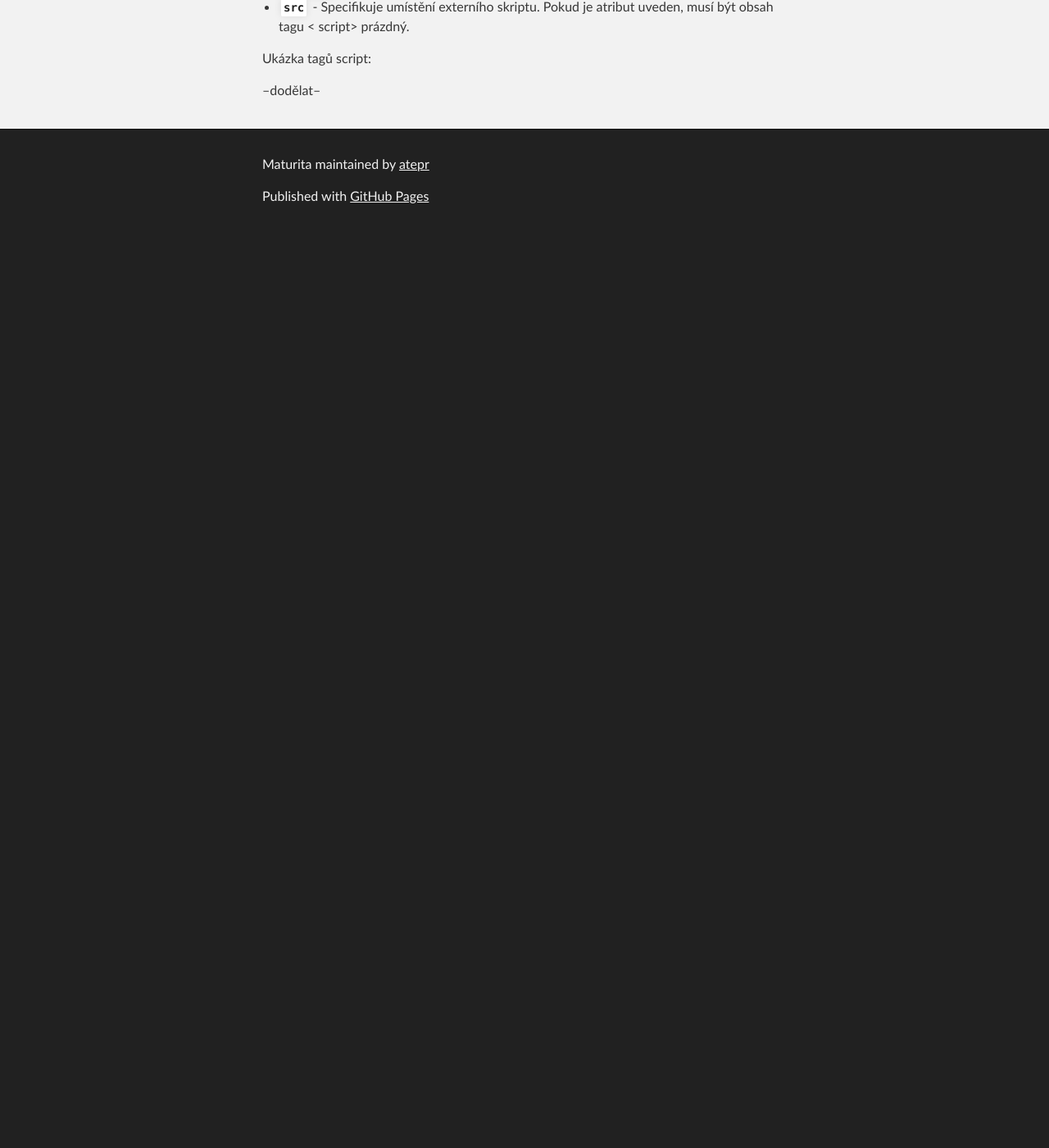
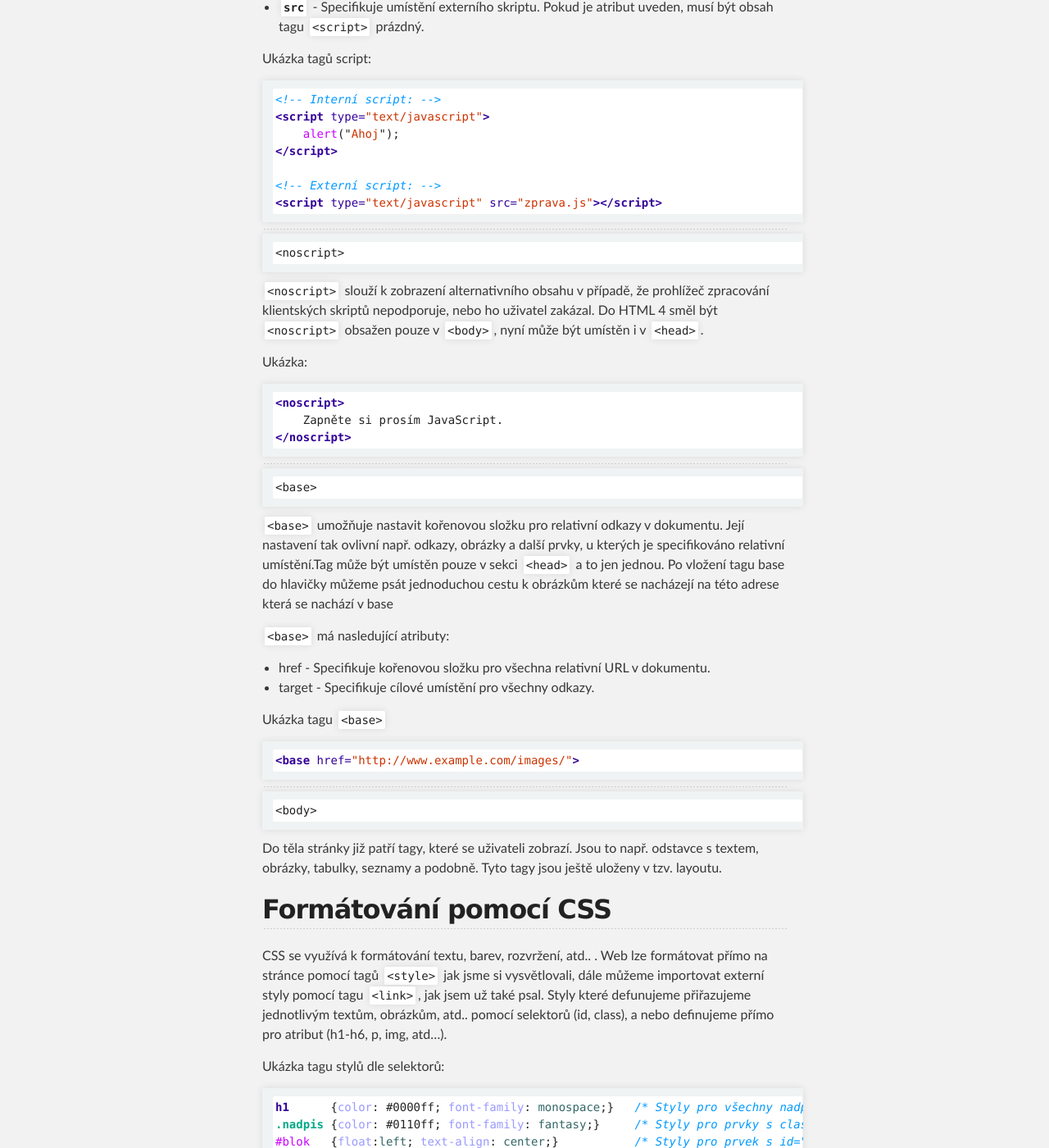
Before and after one commit to atepr/maturita, a Jekyll site: the page built from wa01-struktura.md, in a window 1280 px wide and 1400 px high, scrolled down 4049 px. Shown: the whole window at 82% size. Built offline with Jekyll 4.4.1, drawn with Linux system fonts in a browser that asks for light colours; Markdown is read by kramdown in place of the engine named in the settings; before the commit the page ends 4335 px from its top, so only the background shows below that; some of the changed text lies outside the part shown.

Commit message:
1. otázka z WA

````diff
--- a/wa01-struktura.md
+++ b/wa01-struktura.md
@@ -141,10 +141,139 @@ Tag má nasledující atributy:
 * **`defer`** - Skript je spuštěn až po dokončení parsování stránky. Atribut je též typu boolean.
 * **`type`** - Obsahuje MIME typ skriptu. Nejčastěji se používá hodnota text/javascript.
 * **`charset`** - Specifikuje znakovou sadu uvnitř skriptu.
-* **`src`** - Specifikuje umístění externího skriptu. Pokud je atribut uveden, musí být obsah tagu < script> prázdný.
+* **`src`** - Specifikuje umístění externího skriptu. Pokud je atribut uveden, musí být obsah tagu `<script>` prázdný.
 
 Ukázka tagů script:
 
---dodělat--
+```html
+<!-- Interní script: -->
+<script type="text/javascript">
+    alert("Ahoj");
+</script>
+
+<!-- Externí script: -->
+<script type="text/javascript" src="zprava.js"></script>
+```
+
+-----------------------------------------------------------------------------------------------------------------------
+
+    <noscript>
+
+`<noscript>` slouží k zobrazení alternativního obsahu v případě, že prohlížeč zpracování klientských skriptů nepodporuje, nebo ho uživatel zakázal. Do HTML 4 směl být `<noscript>` obsažen pouze v `<body>`, nyní může být umístěn i v `<head>`.
+
+Ukázka:
+
+```html
+<noscript>
+    Zapněte si prosím JavaScript.
+</noscript>
+```
+
+----------------------------------------------------------------------------------------------------
+
+    <base>
+
+`<base>` umožňuje nastavit kořenovou složku pro relativní odkazy v dokumentu. Její nastavení tak ovlivní např. odkazy, obrázky a další prvky, u kterých je specifikováno relativní umístění.Tag může být umístěn pouze v sekci `<head>` a to jen jednou. Po vložení tagu base do hlavičky můžeme psát jednoduchou cestu k obrázkům které se nacházejí na této adrese která se nachází v base
+
+`<base>` má nasledující atributy:
+
+* href - Specifikuje kořenovou složku pro všechna relativní URL v dokumentu.
+* target - Specifikuje cílové umístění pro všechny odkazy.
+
+Ukázka tagu `<base>`
+
+```html
+<base href="http://www.example.com/images/">
+```
+
+----------------------------------------------------------------------------------------------
+
+    <body>
+
+Do těla stránky již patří tagy, které se uživateli zobrazí. Jsou to např. odstavce s textem, obrázky, tabulky, seznamy a podobně. Tyto tagy jsou ještě uloženy v tzv. layoutu.
+
+Formátování pomocí CSS
+----------------------
+
+CSS se využívá k formátování textu, barev, rozvržení, atd.. . Web lze formátovat přímo na stránce pomocí tagů `<style>` jak jsme si vysvětlovali, dále můžeme importovat externí styly pomocí tagu `<link>`, jak jsem už také psal. Styly které defunujeme přiřazujeme jednotlivým textům, obrázkům, atd.. pomocí selektorů (id, class), a nebo definujeme přímo pro atribut (h1-h6, p, img, atd...).
+
+Ukázka tagu stylů dle selektorů:
+
+```css
+h1      {color: #0000ff; font-family: monospace;}   /* Styly pro všechny nadpisy <h1></h1> */
+.nadpis {color: #0110ff; font-family: fantasy;}     /* Styly pro prvky s class="nadpis" (může jich být více) */
+#blok   {float:left; text-align: center;}           /* Styly pro prvek s id="blok" (může být jen jeden) */
+```
+
+----------------------------
+
+[Přehled vlastností CSS- download](doc/wa01_CSS.docx)
+
+-----------------
+
+Rozdíl XHTML oproti HTML
+
+* Tagy a atributy jsou malými písmeny
+* Nepárové tagy končí lomítkem
+* Párové tagy jsou párové povinně
+* Všechny atributy musejí mít hodnotu
+* Interní javascript a styly se zapisují jiným způsobem
+* Dokument má mít XML prolog.
+* Dokument požaduje správný doctype.
+
+Znakové sady
+
+1. ISO 8859-2 (používal se hlavně na Unixu a Linuxu)
+2. Windows-1250 (preferovaný na Windows)
+3. UTF-8 (unicode, univerzální)
+
+Textové prvky
+=============
+
+Tag               | Význam                | párový
+------------------|-----------------------|--------
+`<p>`             | Odstavec              | Nepovinně
+`<br>`            | Odřádkování           | Ne
+`<h1>`            | Nadpis 1.úrovně       | Ano
+`<h2>`            | Nadpis 2.úrovně       | Ano
+`<h3>`            | Nadpis 3.úrovně       | Ano
+`<h4>`            | Nadpis 4.úrovně       | Ano
+`<h5>`            | Nadpis 5.úrovně       | Ano
+`<h6>`            | Nadpis 6.úrovně       | Ano
+`<blockquote>`    | Citace                | Ano
+`<address>`       | Adresa                | Ano
+`<pre>`           | Předformátovaný text  | Ano
+`<hr>`            | Vodorovná čára        | Ne
+`<div>`           | Oddíl                 | Ano
+
+Seznamy
+=======
+
+Tag       | Význam                    | Párový
+----------|---------------------------|------------
+`<li>`    | Položka seznamu           | Nepovinně
+`<ol>`    | Číslovaný seznam          | Ano
+`<ul>`    | Odrážkový seznam          | Ano
+`<dir>`   | Zvláštní druh seznamu     | Ano
+`<menu>`  | Typ seznamu               | Ano
+`<dl>`    | Seznam definic            | Ano
+`<dt>`    | Definovaný termín         | Ano
+`<dd>`    | Definice termínu          | Ano
+
+-------------------------------------------------
+
+    <li>
+
+`<li>` obsahuje následující atributy:
+
+* type - Zde se nastavuje druh odrážky popřípadě číslování. Druhy odrážky jsou puntík, kolečko, čtvereček (disc, circle, square). Jako číslování můžeme nastavit normální číslování, velké písmenkování, malé písmenkování, římské číslice, malé římské číslice (1, A, a, I, i)
+* value - Změna čísla. číslo položky (převedeno podle typu číslování).
+
+----------------
+
+Ukázka seznamů:
+
+![Ukázka][2]
 
 [1]: images/wa01_1.png
+[2]: http://www.maturita-web.4fan.cz/HTML-a-CSS/img/seznamy.png
````
Also changed, not shown: 2 other files.
